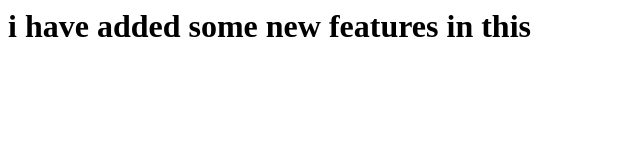
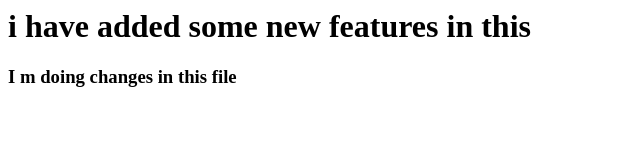
Before and after one commit to Aashu5-a/localrepo, a plain HTML site: page index.html in a window 1280 px wide. Shown: the whole page, without its empty margins (0-640 px from the left). Drawn offline with Linux system fonts and the light colour scheme.

Commit message:
modified this file

```diff
--- a/index.html
+++ b/index.html
@@ -1 +1,2 @@
 <h1>i have added some new features in this </h1>
+<h3>I m doing changes in this file </h3>
```
